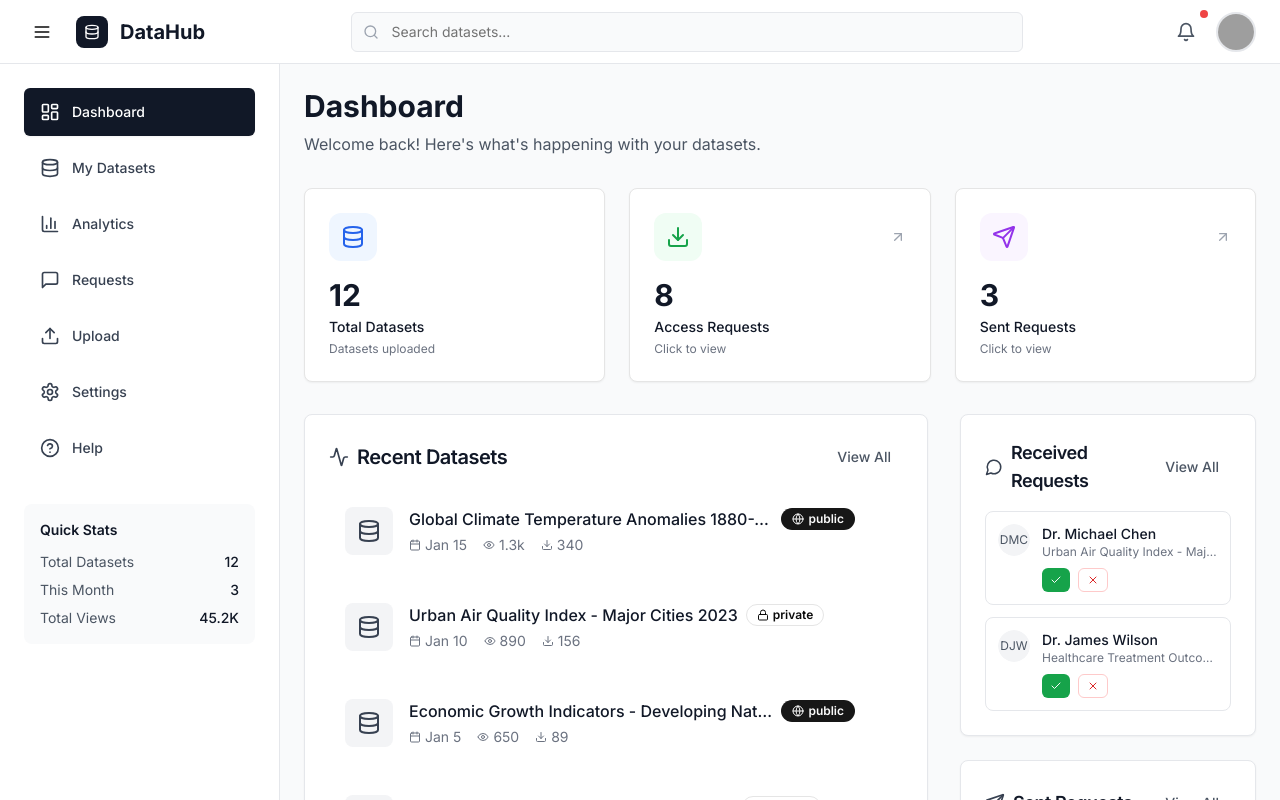
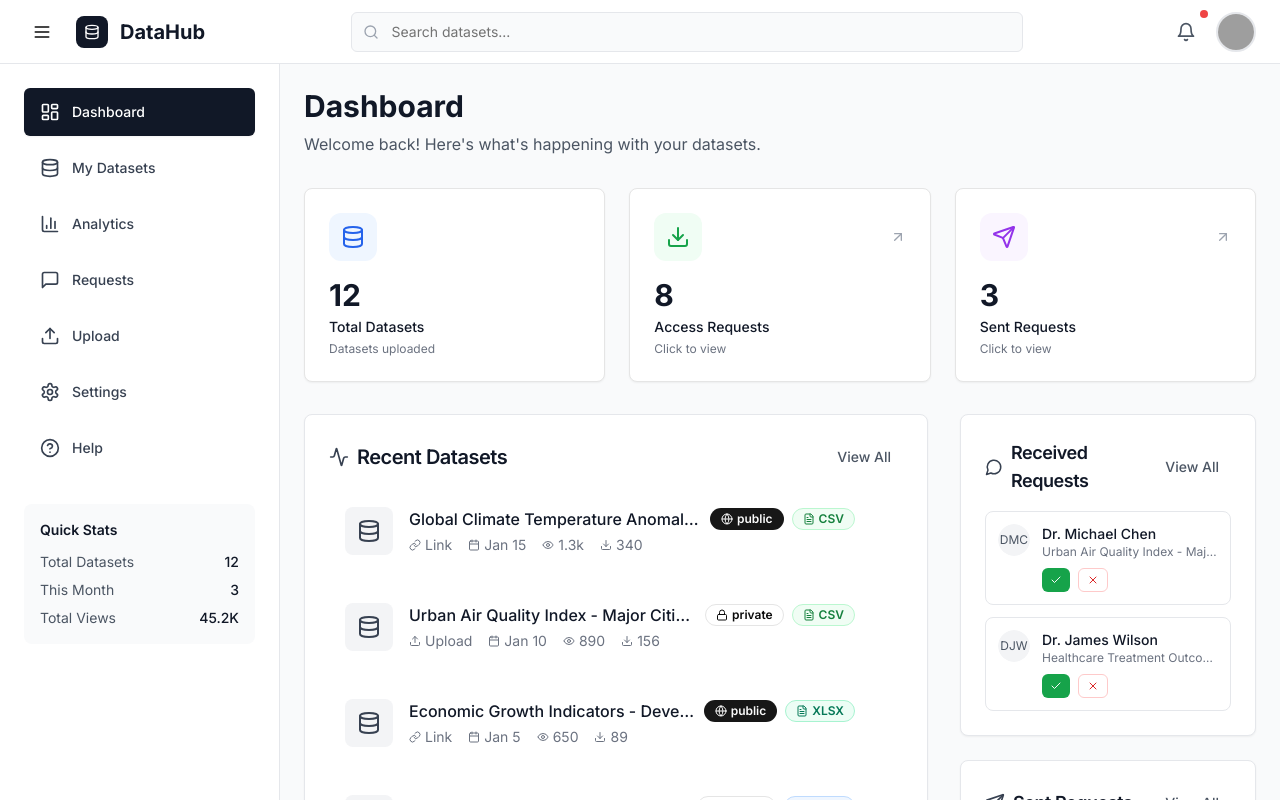
Before and after one commit to willylynx/trial, a Next.js app: page /dashboard in a window 1280 px wide. Built offline with nearby package versions, Linux system fonts and the light colour scheme; grey boxes are pictures that could not be loaded.

Commit message:
Add File Extension and Link Source Display

```diff
--- a/app/dashboard/page.tsx
+++ b/app/dashboard/page.tsx
@@ -47,7 +47,9 @@ const mockDatasets: UserDataset[] = [
     requests: 12,
     status: 'active',
     fileSize: '2.3 GB',
-    externalUrl: 'https://data.giss.nasa.gov/gistemp/'
+    externalUrl: 'https://data.giss.nasa.gov/gistemp/',
+    isLink: true,
+    fileExtension: 'csv'
   },
   {
     id: '2',
@@ -64,7 +66,9 @@ const mockDatasets: UserDataset[] = [
     requests: 8,
     status: 'active',
     fileSize: '1.8 GB',
-    fileUrl: 'air-quality-data.csv'
+    fileUrl: 'air-quality-data.csv',
+    isLink: false,
+    fileExtension: 'csv'
   },
   {
     id: '3',
@@ -81,7 +85,9 @@ const mockDatasets: UserDataset[] = [
     requests: 5,
     status: 'active',
     fileSize: '890 MB',
-    externalUrl: 'https://databank.worldbank.org/source/world-development-indicators'
+    externalUrl: 'https://databank.worldbank.org/source/world-development-indicators',
+    isLink: true,
+    fileExtension: 'xlsx'
   },
   {
     id: '4',
@@ -98,7 +104,9 @@ const mockDatasets: UserDataset[] = [
     requests: 3,
     status: 'active',
     fileSize: '1.5 GB',
-    fileUrl: 'healthcare-outcomes.json'
+    fileUrl: 'healthcare-outcomes.json',
+    isLink: false,
+    fileExtension: 'json'
   }
 ];
 
--- a/app/datasets/page.tsx
+++ b/app/datasets/page.tsx
@@ -43,7 +43,9 @@ const mockDatasets: UserDataset[] = [
     requests: 12,
     status: 'active',
     fileSize: '2.3 GB',
-    externalUrl: 'https://data.giss.nasa.gov/gistemp/'
+    externalUrl: 'https://data.giss.nasa.gov/gistemp/',
+    isLink: true,
+    fileExtension: 'csv'
   },
   {
     id: '2',
@@ -60,7 +62,9 @@ const mockDatasets: UserDataset[] = [
     requests: 8,
     status: 'active',
     fileSize: '1.8 GB',
-    fileUrl: 'air-quality-data.csv'
+    fileUrl: 'air-quality-data.csv',
+    isLink: false,
+    fileExtension: 'csv'
   },
   {
     id: '3',
@@ -77,7 +81,9 @@ const mockDatasets: UserDataset[] = [
     requests: 5,
     status: 'active',
     fileSize: '890 MB',
-    externalUrl: 'https://databank.worldbank.org/source/world-development-indicators'
+    externalUrl: 'https://databank.worldbank.org/source/world-development-indicators',
+    isLink: true,
+    fileExtension: 'xlsx'
   },
   {
     id: '4',
@@ -94,7 +100,9 @@ const mockDatasets: UserDataset[] = [
     requests: 3,
     status: 'active',
     fileSize: '1.5 GB',
-    fileUrl: 'healthcare-outcomes.json'
+    fileUrl: 'healthcare-outcomes.json',
+    isLink: false,
+    fileExtension: 'json'
   },
   {
     id: '5',
@@ -111,7 +119,9 @@ const mockDatasets: UserDataset[] = [
     requests: 7,
     status: 'active',
     fileSize: '650 MB',
-    externalUrl: 'https://uis.unesco.org/en/uis-student-flow'
+    externalUrl: 'https://uis.unesco.org/en/uis-student-flow',
+    isLink: true,
+    fileExtension: 'pdf'
   },
   {
     id: '6',
@@ -128,7 +138,9 @@ const mockDatasets: UserDataset[] = [
     requests: 15,
     status: 'active',
     fileSize: '980 MB',
-    externalUrl: 'https://www.iea.org/data-and-statistics'
+    externalUrl: 'https://www.iea.org/data-and-statistics',
+    isLink: true,
+    fileExtension: 'xlsx'
   },
   {
     id: '7',
@@ -145,7 +157,9 @@ const mockDatasets: UserDataset[] = [
     requests: 23,
     status: 'active',
     fileSize: '4.2 GB',
-    fileUrl: 'sentiment-data.json'
+    fileUrl: 'sentiment-data.json',
+    isLink: false,
+    fileExtension: 'json'
   },
   {
     id: '8',
@@ -162,7 +176,9 @@ const mockDatasets: UserDataset[] = [
     requests: 11,
     status: 'active',
     fileSize: '1.3 GB',
-    externalUrl: 'https://www.fao.org/faostat/en/'
+    externalUrl: 'https://www.fao.org/faostat/en/',
+    isLink: true,
+    fileExtension: 'csv'
   },
   {
     id: '9',
@@ -179,7 +195,9 @@ const mockDatasets: UserDataset[] = [
     requests: 8,
     status: 'active',
     fileSize: '2.1 GB',
-    fileUrl: 'transport-data.csv'
+    fileUrl: 'transport-data.csv',
+    isLink: false,
+    fileExtension: 'csv'
   },
   {
     id: '10',
@@ -196,7 +214,9 @@ const mockDatasets: UserDataset[] = [
     requests: 6,
     status: 'active',
     fileSize: '756 MB',
-    externalUrl: 'https://www.iucnredlist.org/'
+    externalUrl: 'https://www.iucnredlist.org/',
+    isLink: true,
+    fileExtension: 'xml'
   }
 ];
 
--- a/components/dashboard/DashboardOverview.tsx
+++ b/components/dashboard/DashboardOverview.tsx
@@ -18,7 +18,11 @@ import {
   MessageCircle,
   Check,
   X,
-  Clock
+  Clock,
+  Link,
+  Upload,
+  FileText,
+  File
 } from 'lucide-react';
 import { DashboardStats as StatsType, UserDataset, DatasetRequest } from '@/types/dashboard';
 
@@ -59,6 +63,27 @@ export function DashboardOverview({
       return `${(num / 1000).toFixed(1)}k`;
     }
     return num.toString();
+  };
+
+  const getFileExtensionColor = (extension: string) => {
+    switch (extension.toLowerCase()) {
+      case 'csv': return 'bg-green-50 text-green-700 border-green-200';
+      case 'json': return 'bg-blue-50 text-blue-700 border-blue-200';
+      case 'xlsx': case 'xls': return 'bg-emerald-50 text-emerald-700 border-emerald-200';
+      case 'pdf': return 'bg-red-50 text-red-700 border-red-200';
+      case 'xml': return 'bg-orange-50 text-orange-700 border-orange-200';
+      case 'zip': return 'bg-purple-50 text-purple-700 border-purple-200';
+      case 'txt': return 'bg-gray-50 text-gray-700 border-gray-200';
+      default: return 'bg-slate-50 text-slate-700 border-slate-200';
+    }
+  };
+
+  const getFileIcon = (extension: string) => {
+    switch (extension.toLowerCase()) {
+      case 'csv': case 'xlsx': case 'xls': return FileText;
+      case 'json': case 'xml': return File;
+      default: return FileText;
+    }
   };
 
   const receivedRequests = requests.filter(req => req.status === 'pending').slice(0, 2);
@@ -172,8 +197,35 @@ export function DashboardOverview({
                         )}
                         {dataset.accessibility}
                       </Badge>
+
+                      {/* File Extension Badge */}
+                      {dataset.fileExtension && (
+                        <Badge
+                          variant="outline"
+                          className={`text-xs flex items-center gap-1 ${getFileExtensionColor(dataset.fileExtension)}`}
+                        >
+                          {(() => {
+                            const FileIcon = getFileIcon(dataset.fileExtension);
+                            return <FileIcon className="w-3 h-3" />;
+                          })()}
+                          {dataset.fileExtension.toUpperCase()}
+                        </Badge>
+                      )}
                     </div>
                     <div className="flex items-center gap-4 text-sm text-gray-500">
+                      <span className="flex items-center gap-1">
+                        {dataset.isLink ? (
+                          <>
+                            <Link className="w-3 h-3" />
+                            Link
+                          </>
+                        ) : (
+                          <>
+                            <Upload className="w-3 h-3" />
+                            Upload
+                          </>
+                        )}
+                      </span>
                       <span className="flex items-center gap-1">
                         <Calendar className="w-3 h-3" />
                         {formatDate(dataset.uploadDate)}
--- a/components/dashboard/DatasetList.tsx
+++ b/components/dashboard/DatasetList.tsx
@@ -6,7 +6,7 @@ import { Button } from '@/components/ui/button';
 import { Badge } from '@/components/ui/badge';
 import { Input } from '@/components/ui/input';
 import { UserDataset } from '@/types/dashboard';
-import { Search, Eye, Download, Calendar, Globe, Lock, MoreVertical, Edit, Trash2, ChevronLeft, ChevronRight, X } from 'lucide-react';
+import { Search, Eye, Download, Calendar, Globe, Lock, MoreVertical, Edit, Trash2, ChevronLeft, ChevronRight, X, Link, FileText, File } from 'lucide-react';
 import { motion, AnimatePresence } from 'framer-motion';
 import {
   DropdownMenu,
@@ -58,6 +58,27 @@ export function DatasetList({
       case 'pending': return 'bg-yellow-50 text-yellow-700 border-yellow-200';
       case 'rejected': return 'bg-red-50 text-red-700 border-red-200';
       default: return 'bg-gray-50 text-gray-700 border-gray-200';
+    }
+  };
+
+  const getFileExtensionColor = (extension: string) => {
+    switch (extension.toLowerCase()) {
+      case 'csv': return 'bg-green-50 text-green-700 border-green-200';
+      case 'json': return 'bg-blue-50 text-blue-700 border-blue-200';
+      case 'xlsx': case 'xls': return 'bg-emerald-50 text-emerald-700 border-emerald-200';
+      case 'pdf': return 'bg-red-50 text-red-700 border-red-200';
+      case 'xml': return 'bg-orange-50 text-orange-700 border-orange-200';
+      case 'zip': return 'bg-purple-50 text-purple-700 border-purple-200';
+      case 'txt': return 'bg-gray-50 text-gray-700 border-gray-200';
+      default: return 'bg-slate-50 text-slate-700 border-slate-200';
+    }
+  };
+
+  const getFileIcon = (extension: string) => {
+    switch (extension.toLowerCase()) {
+      case 'csv': case 'xlsx': case 'xls': return FileText;
+      case 'json': case 'xml': return File;
+      default: return FileText;
     }
   };
 
@@ -157,6 +178,42 @@ export function DatasetList({
                             <Lock className="w-3 h-3" />
                           )}
                           {dataset.accessibility}
+                        </Badge>
+
+                        {/* File Extension Badge */}
+                        {dataset.fileExtension && (
+                          <Badge
+                            variant="outline"
+                            className={`text-xs flex items-center gap-1 ${getFileExtensionColor(dataset.fileExtension)}`}
+                          >
+                            {(() => {
+                              const FileIcon = getFileIcon(dataset.fileExtension);
+                              return <FileIcon className="w-3 h-3" />;
+                            })()}
+                            {dataset.fileExtension.toUpperCase()}
+                          </Badge>
+                        )}
+
+                        {/* Link/Upload Type Badge */}
+                        <Badge
+                          variant="outline"
+                          className={`text-xs flex items-center gap-1 ${
+                            dataset.isLink
+                              ? 'bg-blue-50 text-blue-700 border-blue-200'
+                              : 'bg-gray-50 text-gray-700 border-gray-200'
+                          }`}
+                        >
+                          {dataset.isLink ? (
+                            <>
+                              <Link className="w-3 h-3" />
+                              Link
+                            </>
+                          ) : (
+                            <>
+                              <Upload className="w-3 h-3" />
+                              Upload
+                            </>
+                          )}
                         </Badge>
                       </div>
 
--- a/types/dashboard.ts
+++ b/types/dashboard.ts
@@ -31,6 +31,8 @@ export interface UserDataset {
   fileUrl?: string;
   externalUrl?: string;
   fileSize?: string;
+  fileExtension?: string;
+  isLink?: boolean;
   status: 'active' | 'pending' | 'rejected';
 }
 
```
